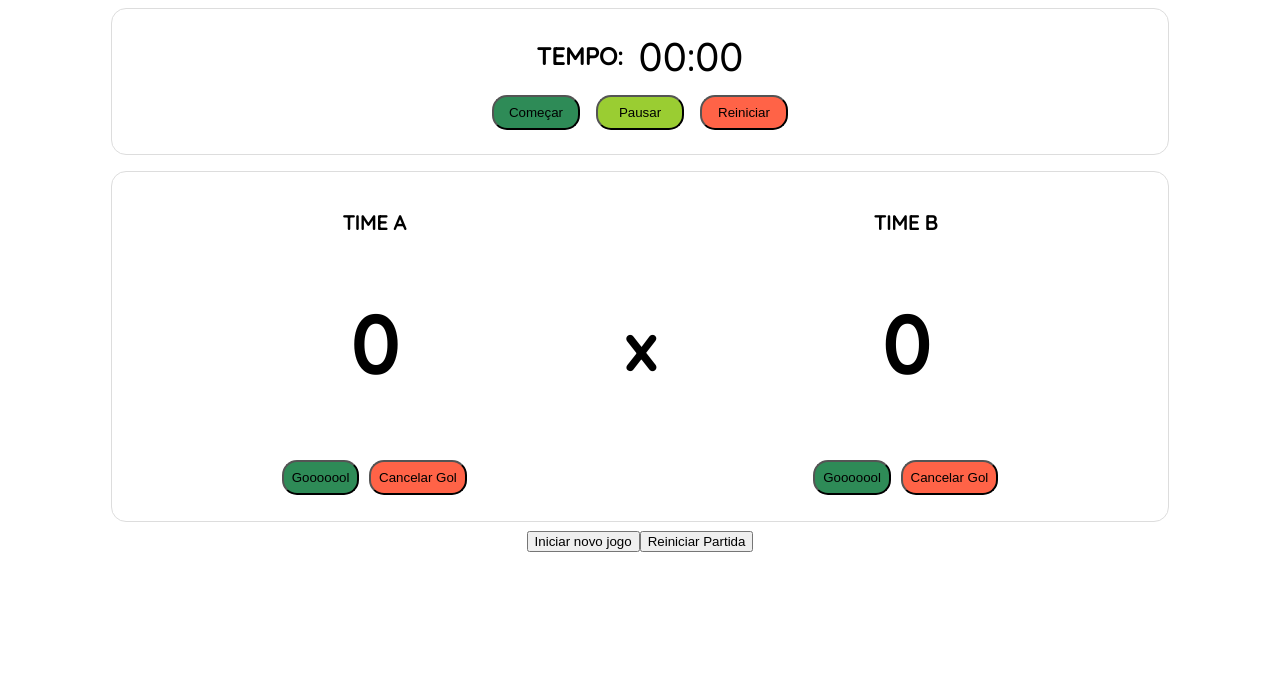
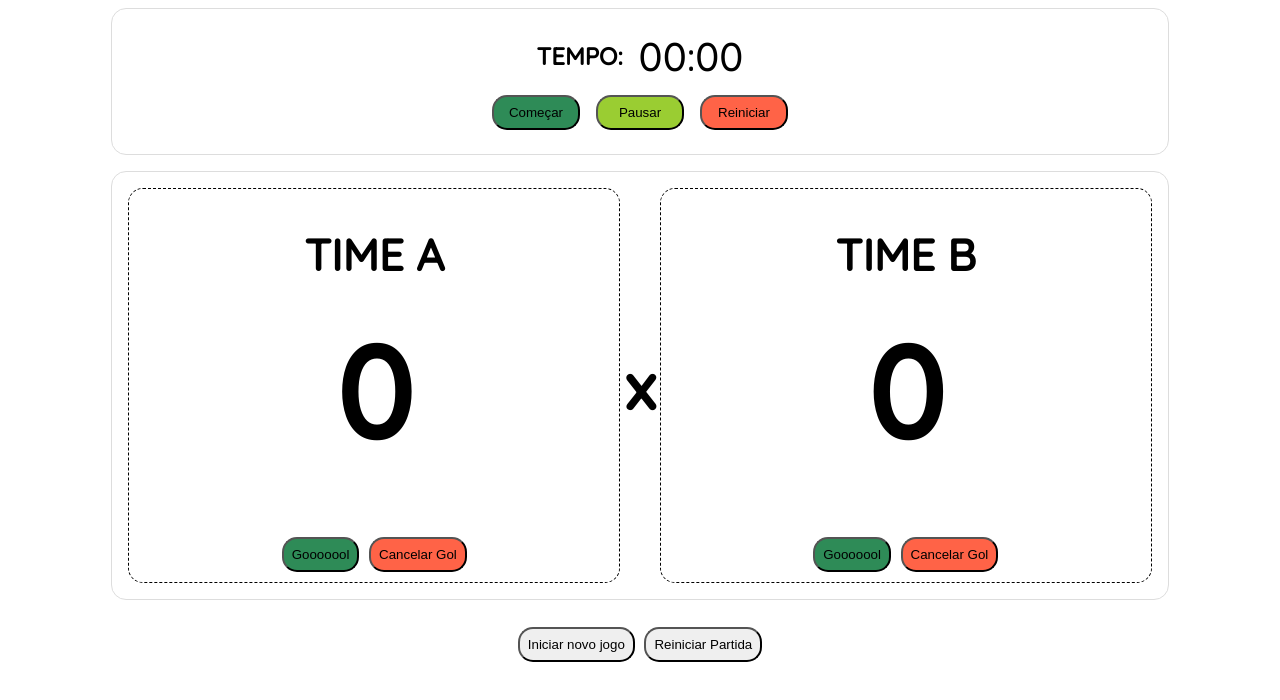
Before and after one commit to matheusvancoll/placar-online, a React (Create React App) app: page /placar in a window 1280 px wide. Shown: the top 700 px of the page. Built offline with nearby package versions, Linux system fonts and the light colour scheme.

Commit message:
add config names view

```diff
--- a/src/App.js
+++ b/src/App.js
@@ -1,7 +1,7 @@
 import './App.css';
 import { BrowserRouter } from 'react-router-dom'
 
-import RouterPages from './pages/RouterPages'
+import RouterPages from './pages/Router'
 
 function App() {
   return (
--- a/src/pages/ConfigPlacar/index.js
+++ /dev/null
@@ -1,34 +0,0 @@
-import React, { useState } from 'react'
-import { Link } from 'react-router-dom'
-import './ConfigPlacar.css'
-
-const initialTimes = {
-  timeA: '',
-  timeB: ''
-}
-
-const ConfigPlacar = () => {
-  const [NomeTime, setNomeTime] = useState(initialTimes)
-
-  function nomeiaTime(ev) {
-    const { name,  value } = ev.target
-    setNomeTime({ ...NomeTime, [name]: value})
-  }
-
-  return(
-    <div className="config-placar__container">
-      <div className="title__container">
-        <h1>Insira as informações da partida</h1>
-      </div>
-      <form className="info-partida-form">
-        <input type="text" placeholder="Nome do time A" name="timeA" id="timeA" onChange={nomeiaTime}/>
-        <input type="text" placeholder="Nome do time B" name="timeB"id="timeB"onChange={nomeiaTime}/>
-      </form>
-        <Link to="/placar">
-          <button id="start" type="button">Iniciar Partida!</button>
-        </Link>
-    </div>
-  )
-}
-
-export default ConfigPlacar
--- a/src/pages/Placar/Placar.css
+++ b/src/pages/Placar/Placar.css
@@ -62,6 +62,7 @@
   width: 100%;
 
   padding: 0.5rem;
+  border: 1px dashed black;
   border-radius: 15px;
 }
 
@@ -81,7 +82,8 @@
   font-size: 2rem;
 }
 
-.placar__time button {
+.placar__time button,
+.placar__reset button {
   margin: 0.15rem 0.3rem;
   padding: 0.5rem;
 
@@ -105,69 +107,19 @@
   background-color: coral;
 } */
 
-
-
-
-/* .placar__time {
-  width: 30rem;
-  height: 100vh;
-
+.placar__reset {
+  margin-top: 1rem;
   display: flex;
-  flex-direction: column;
-  align-items: center;
   justify-content: center;
-
-  padding: 0rem 0.5rem;
-  text-align: center;
-  border: 1px solid #dddddd;
-  text-transform: uppercase;
-  border-radius: 30px;
 }
 
-.a {
-  background-color: #00eb0887;
+@media only screen and (min-width: 768px) {
+  .placar__time h1 {
+    font-size: 2.75rem;
+  }
+
+  .placar__time h4 {
+    font-size: 8rem;
+  }
+
 }
-
-.b {
-  background-color: #00b4eb87;
-}
-
-.placar__time h3 {
-  margin-top: 2rem;
-  font-size: 7.5rem;
-}
-
-.placar__time button {
-  border: none;
-} */
-
-/* Styles dos botões dos times */
-/* .gol-validado {
-  margin-top: 5rem;
-  padding: 0.75rem 2rem;
-}
-
-.gol-cancelado {
-  margin-top: 1rem;
-  padding: 0.5rem 0.5rem;
-} */
-
-/* Style do tempo */
-/* .tempo__container {
-  text-align: center;
-  padding: 10rem 2rem;
-}
-
-.tempo__container h1 {
-  font-size: 2.5rem;
-}
-
-.tempo__container span {
-  font-size: 4rem;
-}
-
-.btnTimer {
-  padding: 0.5rem 0.75rem;
-  margin: 0.5rem;
-  border: none;
-} */
--- a/src/pages/Placar/index.js
+++ b/src/pages/Placar/index.js
@@ -93,7 +93,7 @@ function PlacarOnline(props){
 
       <div className="placar__reset">
         <Link to="/">
-          <button type="button">Iniciar novo jogo</button>
+          <button type="button" onClick={resetAll}>Iniciar novo jogo</button>
         </Link>
         <button type="button" onClick={resetAll}>Reiniciar Partida</button>
       </div>
--- /dev/null
+++ b/src/pages/Router/index.js
@@ -0,0 +1,44 @@
+import React, { useState } from 'react'
+import './ConfigPlacar.css'
+import { Switch, Route, Link } from 'react-router-dom'
+
+import PlacarOnline from '../Placar'
+
+function RouterDirect () {
+  const initialName = {
+    timeA: 'Time A',
+    timeB: 'Time B'
+  }
+
+  const [NomeTime, setNomeTime] = useState(initialName)
+
+  function nomeiaTime(ev) {
+    const { name, value } = ev.target
+    setNomeTime({ ...NomeTime, [name]: value})
+  }
+
+  return(
+    <Switch>
+      <Route exact path="/">
+        <div className="config-placar__container">
+          <div className="title__container">
+            <h1>Insira as informações da partida</h1>
+          </div>
+          <form className="info-partida-form">
+            <input type="text" placeholder="Nome do time A" name="timeA" id="timeA" onChange={nomeiaTime}/>
+            <input type="text" placeholder="Nome do time B" name="timeB"id="timeB" onChange={nomeiaTime}/>
+          </form>
+          <Link to="/placar">
+            <button id="start" type="button">Iniciar Partida!</button>
+          </Link>
+        </div>
+      </Route>
+
+      <Route exact path="/placar">
+        <PlacarOnline timeA={NomeTime.timeA} timeB={NomeTime.timeB} />
+      </Route>
+    </Switch>
+  )
+}
+
+export default RouterDirect
--- a/src/pages/RouterPages.js
+++ /dev/null
@@ -1,21 +0,0 @@
-import React from 'react'
-import { Switch, Route } from 'react-router-dom'
-
-import PlacarOnline from './Placar/index'
-import ConfigPlacar from './ConfigPlacar'
-
-function RouterDirect () {
-
-  return(
-    <Switch>
-      <Route exact path="/">
-        <ConfigPlacar />
-      </Route>
-      <Route exact path="/placar">
-        <PlacarOnline timeA="time a" timeB="time b" />
-      </Route>
-    </Switch>
-  )
-}
-
-export default RouterDirect
```
Also changed, not shown: src/pages/Router/ConfigPlacar.css (renamed from src/pages/ConfigPlacar/ConfigPlacar.css).
